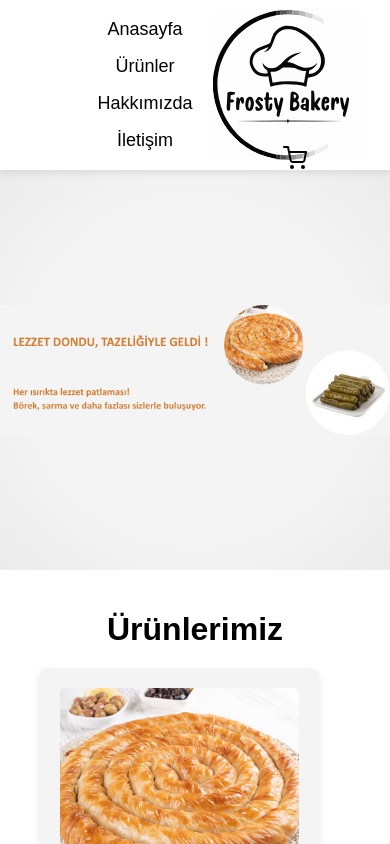
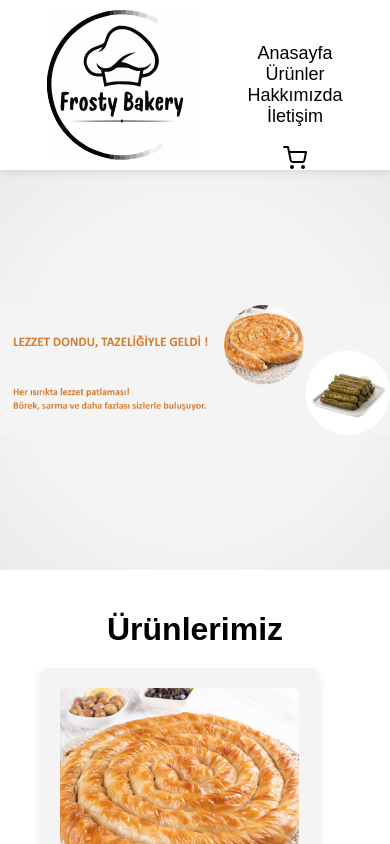
Before and after one commit to okangrcn/frostybakery, a React (Create React App) app: page / in a window 390 px wide. Shown: the top 844 px of the page. Built offline with nearby package versions, Linux system fonts and the light colour scheme.

Commit message:
navbar mobil için fixlendi

```diff
--- a/src/Header.css
+++ b/src/Header.css
@@ -126,16 +126,6 @@
     padding: 10px 20px;
     position: sticky;
   }
-
-  /* Logo en üstte olacak */
-  .logo {
-    order: 1;  /* Logo'nun ilk sırada olması sağlanır */
-    margin-bottom: 0;  /* Logo ile navbar arasında boşluk kaldırıldı */
-    width: 100%;
-    display: flex;
-    justify-content: center;
-  }
-
   /* Navbar öğeleri ortalanır ve sıralama dikey yapılır */
   .navbar {
     order: 2;  /* Navbar öğeleri ikinci sırada yer alır */
@@ -153,13 +143,13 @@
   }
 
   .navbar li {
-    margin-bottom: 0;  /* Menü öğeleri arasındaki boşluk kaldırıldı */
+    margin-bottom: 0px;  /* Menü öğeleri arasındaki boşluk kaldırıldı */
     padding: 0;  /* Menü öğelerinin padding'i kaldırıldı */
   }
 
   .navbar a {
     font-size: 18px;  /* Menü öğelerinin font boyutu biraz küçültülür */
-    padding: 8px 20px;
+    padding:0px;
     width: 100%;  /* Menü öğeleri tam genişlikte yapılır */
     text-align: center;  /* Bağlantılar ortalanır */
     box-sizing: border-box;
@@ -169,9 +159,7 @@
   .sepet-icon {
     order: 3;  /* Sepet ikonu en altta olacak */
     font-size: 24px;
-    margin-top: 0;  /* Sepet ikonu ile navbar arasındaki boşluk kaldırıldı */
     position: absolute;  /* Sepet ikonu sabit bir yerde olacak */
-    bottom: 0px;  /* Ekranın alt kısmına yerleştirilir */
-    justify-content: center;  /* Sağ tarafa yerleştirilir */
+    bottom:0px;
   }
 }
```
